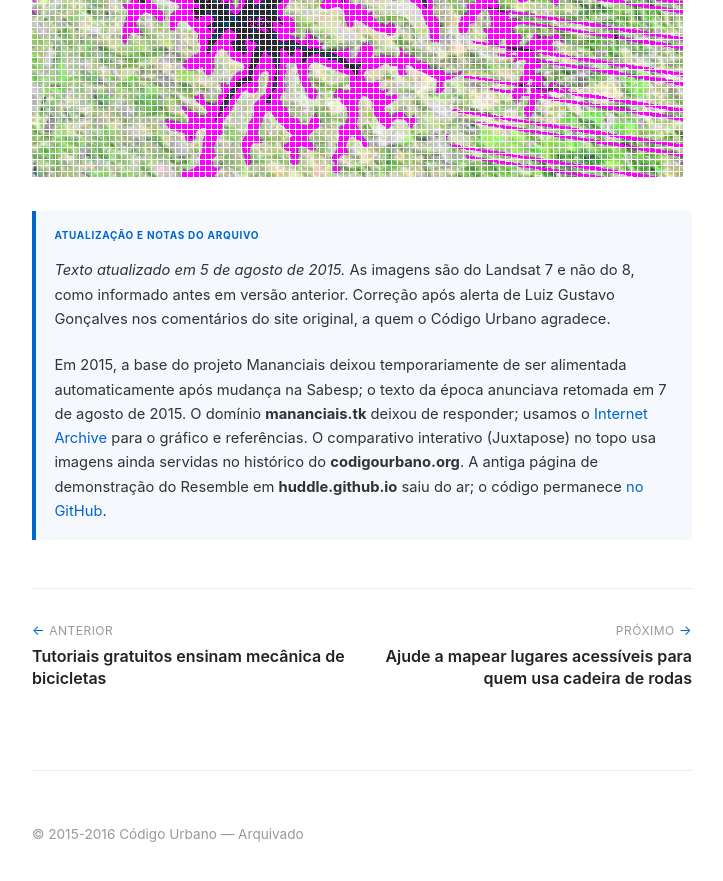
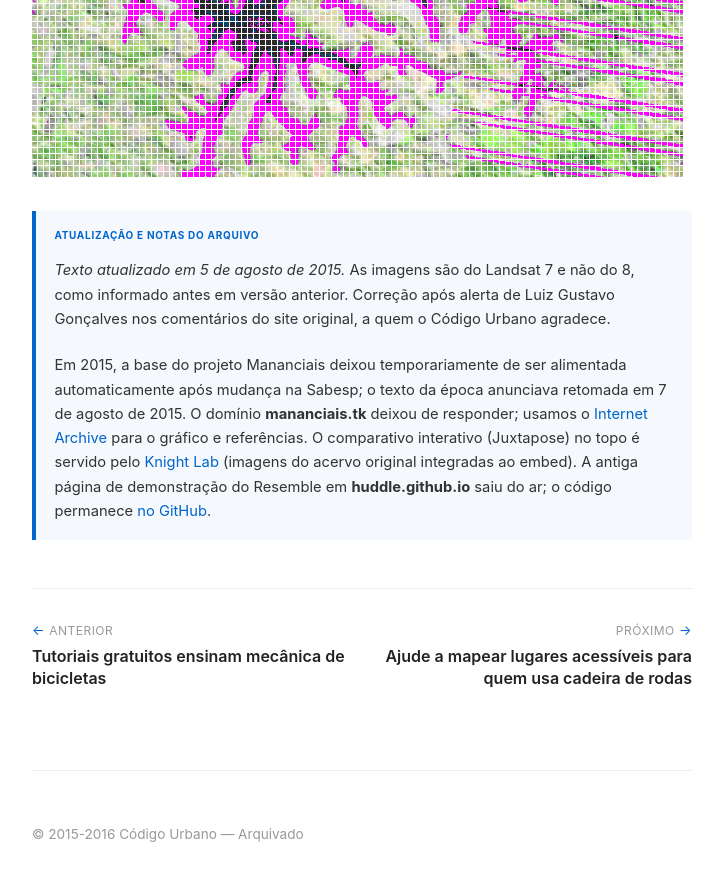
Before and after one commit to codigourbano/website, a Jekyll site: the page built from _posts/2015-08-04-imagens-de-satelite-mostram-gravidade-de-crise-hidrica-em-sp.md, in a window 1280 px wide and 900 px high, scrolled down 3771 px. Shown: the top 881 px of the window, without its empty margins (278-1001 px from the left). Built offline with Jekyll 4.4.1, drawn with Linux system fonts in a browser that asks for light colours.

Commit message:
Polish Cantareira drought satellite post (2015-08-04).
Clarify Juxtapose embed provenance in editors note (Knight Lab CDN).

Made-with: Cursor

```diff
--- a/_posts/2015-08-04-imagens-de-satelite-mostram-gravidade-de-crise-hidrica-em-sp.md
+++ b/_posts/2015-08-04-imagens-de-satelite-mostram-gravidade-de-crise-hidrica-em-sp.md
@@ -59,5 +59,5 @@ Para mensurar os efeitos da alteração de legislação nos próximos anos pesq
 <aside class="editors-note editors-note--footer" role="note">
 <p class="editors-note-kicker">Atualização e notas do arquivo</p>
 <p><em>Texto atualizado em 5 de agosto de 2015.</em> As imagens são do Landsat 7 e não do 8, como informado antes em versão anterior. Correção após alerta de Luiz Gustavo Gonçalves nos comentários do site original, a quem o Código Urbano agradece.</p>
-<p>Em 2015, a base do projeto Mananciais deixou temporariamente de ser alimentada automaticamente após mudança na Sabesp; o texto da época anunciava retomada em 7 de agosto de 2015. O domínio <strong>mananciais.tk</strong> deixou de responder; usamos o <a href="https://web.archive.org/web/20151010030149/http://mananciais.tk/">Internet Archive</a> para o gráfico e referências. O comparativo interativo (Juxtapose) no topo usa imagens ainda servidas no histórico do <strong>codigourbano.org</strong>. A antiga página de demonstração do Resemble em <strong>huddle.github.io</strong> saiu do ar; o código permanece <a href="https://github.com/Huddle/Resemble.js">no GitHub</a>.</p>
+<p>Em 2015, a base do projeto Mananciais deixou temporariamente de ser alimentada automaticamente após mudança na Sabesp; o texto da época anunciava retomada em 7 de agosto de 2015. O domínio <strong>mananciais.tk</strong> deixou de responder; usamos o <a href="https://web.archive.org/web/20151010030149/http://mananciais.tk/">Internet Archive</a> para o gráfico e referências. O comparativo interativo (Juxtapose) no topo é servido pelo <a href="https://cdn.knightlab.com/">Knight Lab</a> (imagens do acervo original integradas ao embed). A antiga página de demonstração do Resemble em <strong>huddle.github.io</strong> saiu do ar; o código permanece <a href="https://github.com/Huddle/Resemble.js">no GitHub</a>.</p>
 </aside>
```
